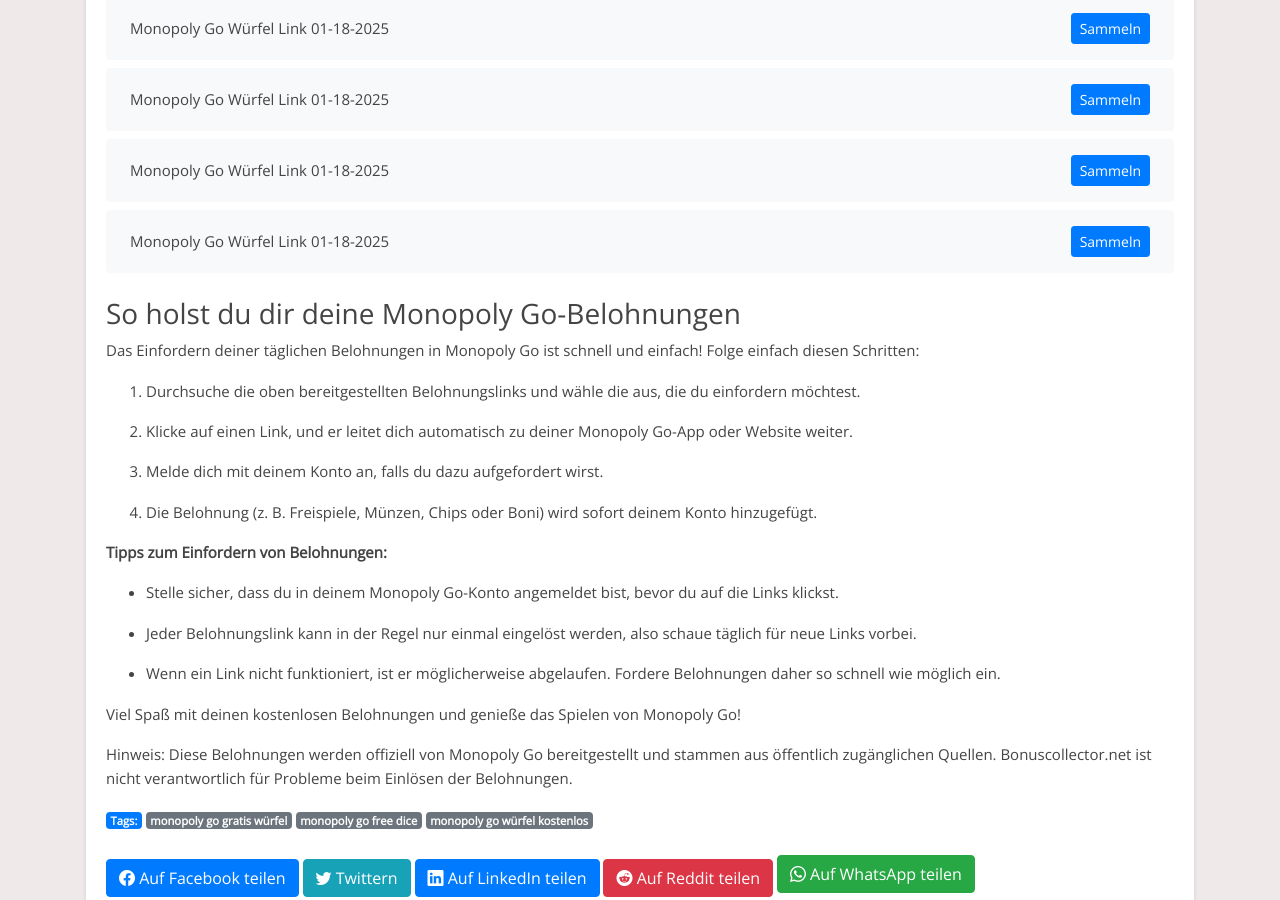
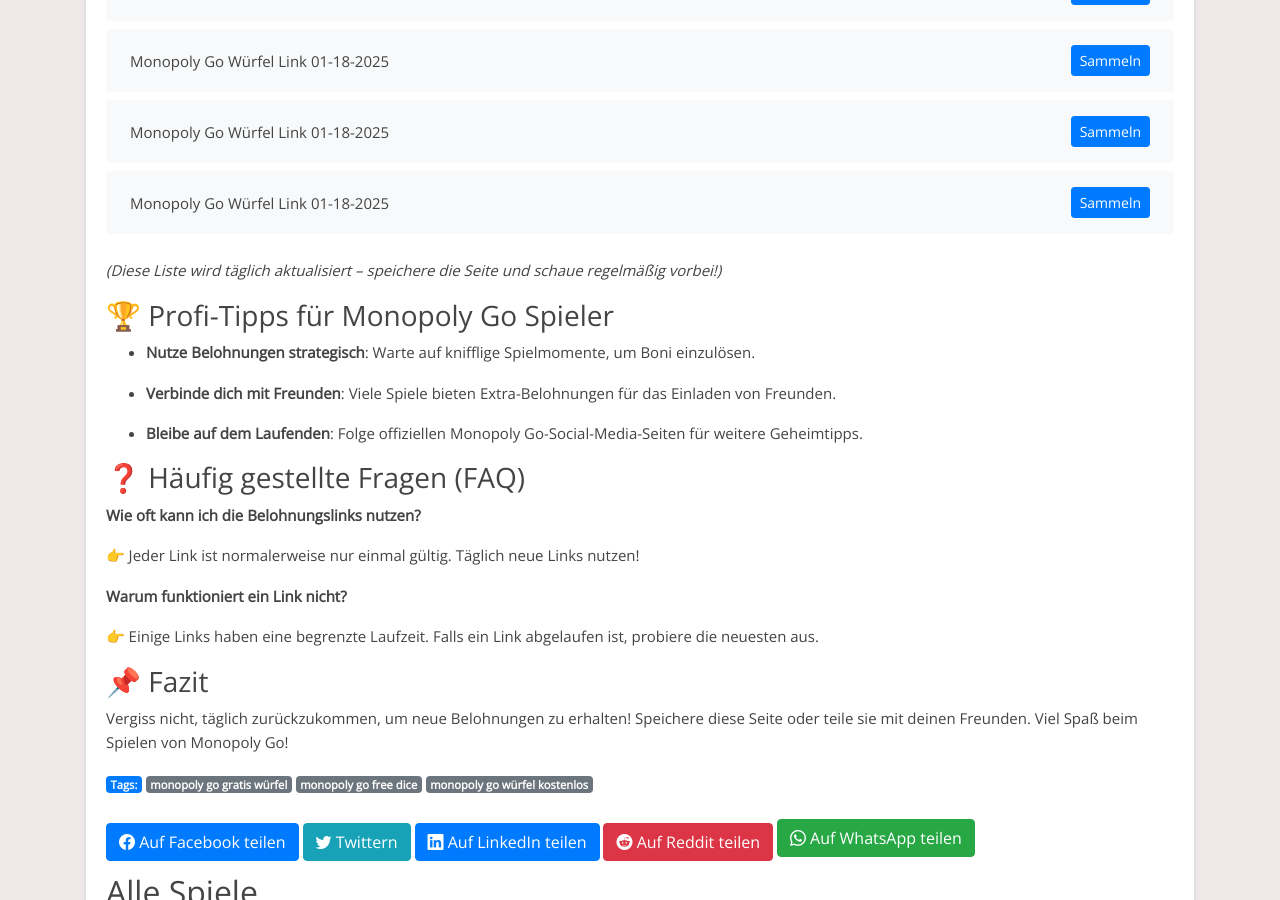
Before and after one commit to Prollad99/bs-de, a Jekyll site: the page built from _posts/2025-01-18-monopoly-go.md, in a window 1280 px wide and 900 px high, scrolled down 7443 px. Built offline with Jekyll 4.4.1, drawn with Linux system fonts in a browser that asks for light colours; some of the changed text lies outside the part shown.

Commit message:
Aktualisiere monopoly-go-Belohnungslinks, Inhalte und Änderungsdatum

```diff
--- a/_includes/monopoly-go_footer.html
+++ b/_includes/monopoly-go_footer.html
@@ -1,27 +1,31 @@
-### So holst du dir deine Monopoly Go-Belohnungen
+*(Diese Liste wird täglich aktualisiert – speichere die Seite und schaue regelmäßig vorbei!)*
 
 
-Das Einfordern deiner täglichen Belohnungen in Monopoly Go ist schnell und einfach! Folge einfach diesen Schritten:
 
-1. Durchsuche die oben bereitgestellten Belohnungslinks und wähle die aus, die du einfordern möchtest.
+### 🏆 Profi-Tipps für Monopoly Go Spieler
 
-2. Klicke auf einen Link, und er leitet dich automatisch zu deiner Monopoly Go-App oder Website weiter.
+- **Nutze Belohnungen strategisch**: Warte auf knifflige Spielmomente, um Boni einzulösen.
 
-3. Melde dich mit deinem Konto an, falls du dazu aufgefordert wirst.
+- **Verbinde dich mit Freunden**: Viele Spiele bieten Extra-Belohnungen für das Einladen von Freunden.
 
-4. Die Belohnung (z. B. Freispiele, Münzen, Chips oder Boni) wird sofort deinem Konto hinzugefügt.
+- **Bleibe auf dem Laufenden**: Folge offiziellen Monopoly Go-Social-Media-Seiten für weitere Geheimtipps.
 
 
-**Tipps zum Einfordern von Belohnungen:**
 
-- Stelle sicher, dass du in deinem Monopoly Go-Konto angemeldet bist, bevor du auf die Links klickst.
+### ❓ Häufig gestellte Fragen (FAQ)
 
-- Jeder Belohnungslink kann in der Regel nur einmal eingelöst werden, also schaue täglich für neue Links vorbei.
+**Wie oft kann ich die Belohnungslinks nutzen?**
 
-- Wenn ein Link nicht funktioniert, ist er möglicherweise abgelaufen. Fordere Belohnungen daher so schnell wie möglich ein.
+👉 Jeder Link ist normalerweise nur einmal gültig. Täglich neue Links nutzen!
 
 
-Viel Spaß mit deinen kostenlosen Belohnungen und genieße das Spielen von Monopoly Go!
+
+**Warum funktioniert ein Link nicht?**
+
+👉 Einige Links haben eine begrenzte Laufzeit. Falls ein Link abgelaufen ist, probiere die neuesten aus.
 
 
-Hinweis: Diese Belohnungen werden offiziell von Monopoly Go bereitgestellt und stammen aus öffentlich zugänglichen Quellen. Bonuscollector.net ist nicht verantwortlich für Probleme beim Einlösen der Belohnungen.
+
+### 📌 Fazit
+
+Vergiss nicht, täglich zurückzukommen, um neue Belohnungen zu erhalten! Speichere diese Seite oder teile sie mit deinen Freunden. Viel Spaß beim Spielen von Monopoly Go!
--- a/_includes/monopoly-go_post.html
+++ b/_includes/monopoly-go_post.html
@@ -1,13 +1,13 @@
-Entdecke tägliche Monopoly Go-Belohnungen!
+**Willkommen, Monopoly Go-Fans!**
+
+Suchst du nach den neuesten Gratis-Belohnungen für Monopoly Go? Dann bist du hier genau richtig! Wir aktualisieren täglich die besten Links für Freispiele, Münzen und andere Boni, damit du dein Spielerlebnis optimal genießen kannst.
 
 
-Bist du ein Fan von Monopoly Go und möchtest dein Spielerlebnis verbessern? Du bist hier genau richtig! Diese Seite ist allen Monopoly Go-Enthusiasten gewidmet, die täglich kostenlose Belohnungen einfordern möchten. Hier findest du die neuesten Links, um Freispiele, Münzen, Chips und andere spannende Boni zu sammeln, damit du das Spiel noch mehr genießen kannst.
+
+### Was ist Monopoly Go und warum sind Belohnungen wichtig?
+
+Monopoly Go ist ein beliebtes Spiel, das von Millionen gespielt wird. Mit täglichen Belohnungen kannst du länger spielen, schneller leveln und das Beste aus deinem Spielerlebnis herausholen.
 
 
-Monopoly Go ist ein unterhaltsames Spiel, das von Millionen geliebt wird. Ob du höhere Level erreichen oder einfach nur den Nervenkitzel genießen möchtest – unsere täglichen Belohnungslinks halten dich im Spiel.
 
-
-Hinweis: Monopoly Go ist eine kostenlose App, die ausschließlich zu Unterhaltungszwecken entwickelt wurde. Bonuscollector.net ist eine unabhängige Plattform und steht in keiner Verbindung zu den Entwicklern oder Eigentümern von Monopoly Go.
-
-
-Schau täglich vorbei, um sicherzustellen, dass du keine Belohnung verpasst!
+### 🚀 Tägliche Belohnungslinks für Monopoly Go
```
